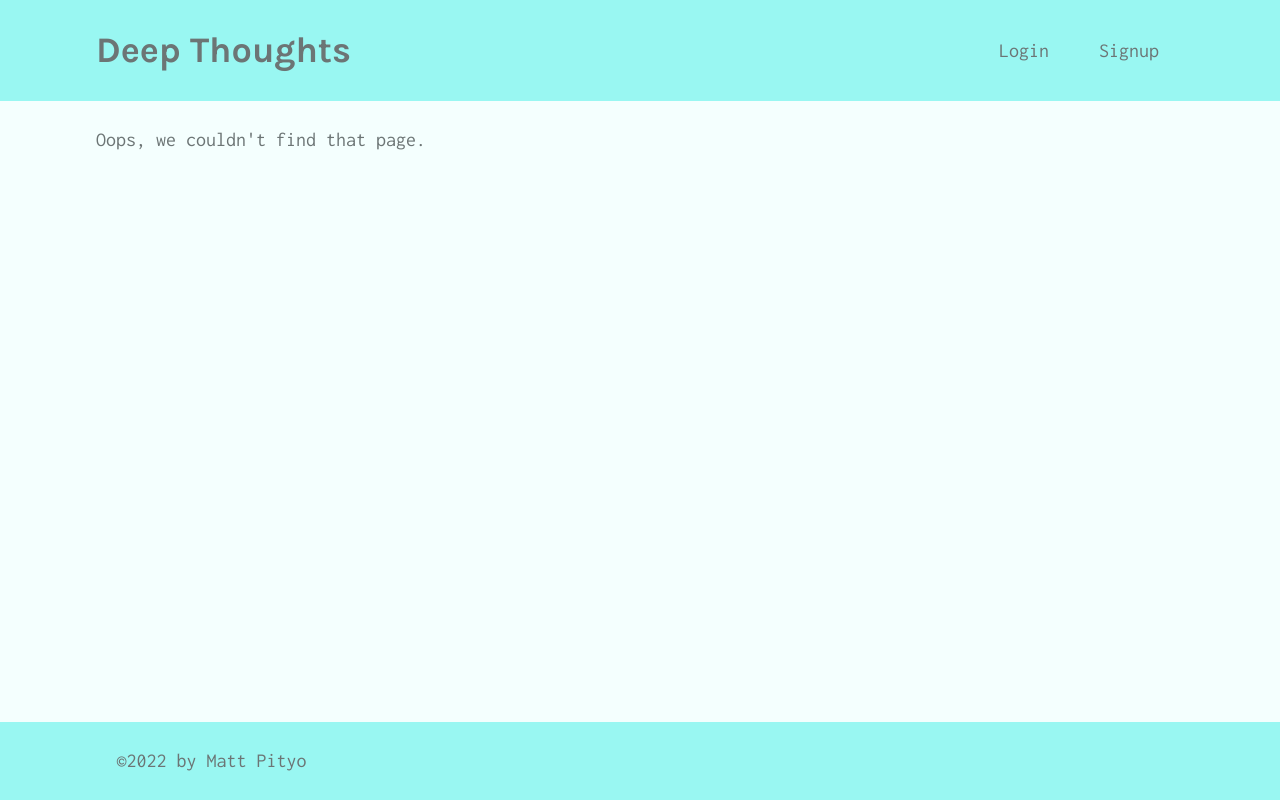
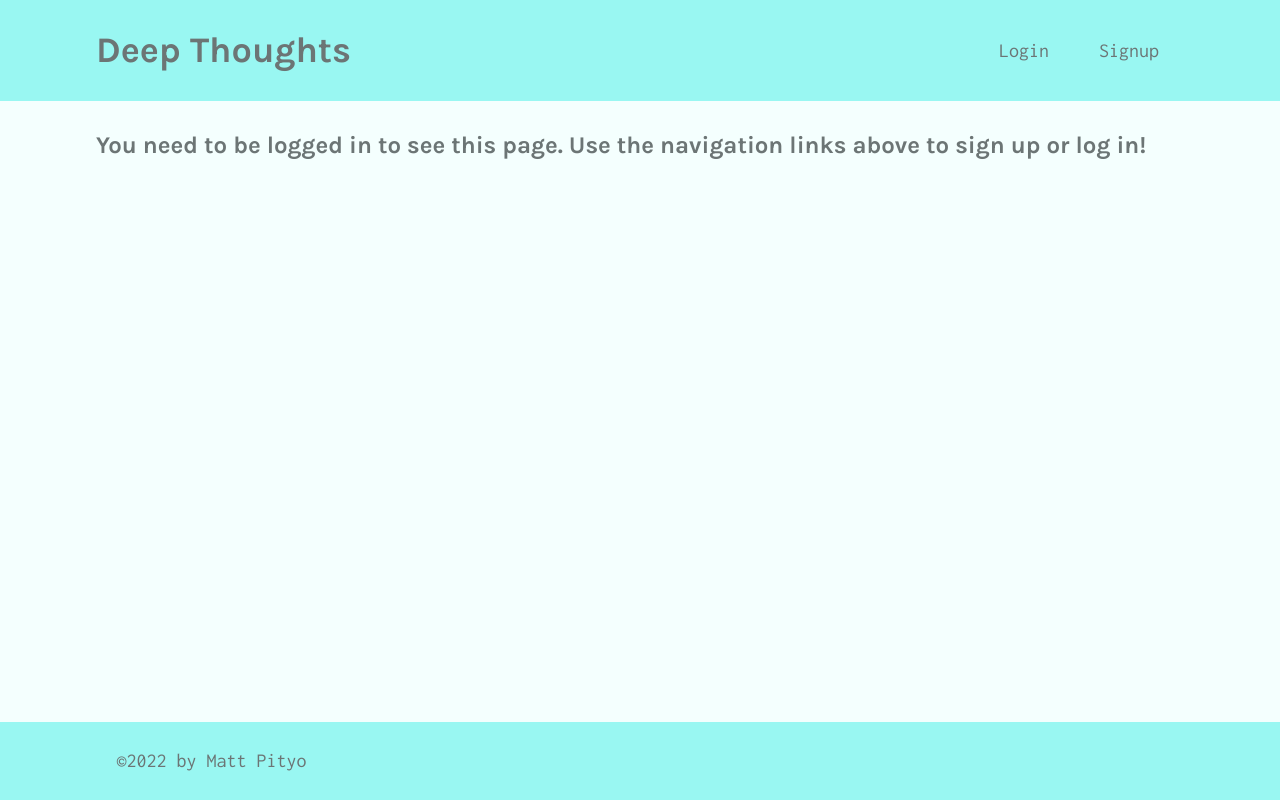
Before and after one commit to mpityo/deep-thoughts, a React (Create React App) app in the folder client/: page /profile in a window 1280 px wide. Built offline with nearby package versions, Linux system fonts and the light colour scheme; no server answers.

Commit message:
conditional loading for profile page based on logged in status

```diff
--- a/client/src/App.js
+++ b/client/src/App.js
@@ -48,6 +48,7 @@ function App() {
               <Route path="/" element={<Home />} />
               <Route path="/login" element={<Login />} />
               <Route path="/signup" element={<Signup />} />
+              <Route path="/profile" element={<Profile />} />
               <Route path="/profile/:username" element={<Profile />} />
               <Route path="/thought/:id" element={<SingleThought />} />
 
--- a/client/src/pages/Profile.js
+++ b/client/src/pages/Profile.js
@@ -1,30 +1,44 @@
 import React from 'react';
-import { useParams } from 'react-router-dom';
+import { Navigate, useParams } from 'react-router-dom';
 
 import ThoughtList from '../components/ThoughtList';
 import FriendList from '../components/FriendList';
 
 import { useQuery } from '@apollo/client';
-import { QUERY_USER } from '../utils/queries';
+import { QUERY_USER, QUERY_ME } from '../utils/queries';
+
+import Auth from '../utils/auth';
 
 const Profile = () => {
   const { "username": userParam } = useParams();
 
-  const { loading, data } = useQuery(QUERY_USER, {
+  const { loading, data } = useQuery(userParam ? QUERY_USER : QUERY_ME, {
     variables: { username: userParam },
   });
-
-  const user = data?.user || {};
+  const user = data?.me || data?.user || {};
 
   if (loading) {
     return <div>Loading...</div>;
+  }
+
+  // navigate to personal profile page is username is the logged-in user's
+  if (Auth.loggedIn() && Auth.getProfile().data.username === userParam) {
+    return <Navigate to='/profile' />;
+  }
+
+  if (!user?.username) {
+    return (
+      <h4>
+        You need to be logged in to see this page. Use the navigation links above to sign up or log in!
+      </h4>
+    );
   }
 
   return (
     <div>
       <div className="flex-row mb-3">
         <h2 className="bg-dark text-secondary p-3 display-inline-block">
-          Viewing {user.username}'s profile.
+          Viewing {userParam ? `${user.username}'s` : 'your'} profile.
         </h2>
       </div>
 
```
